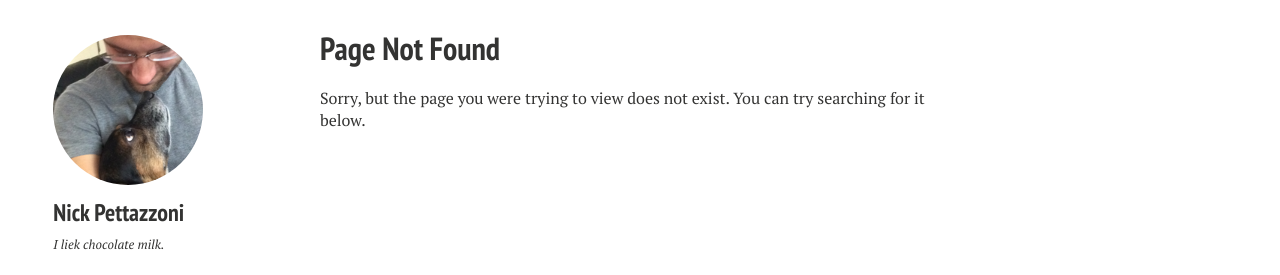
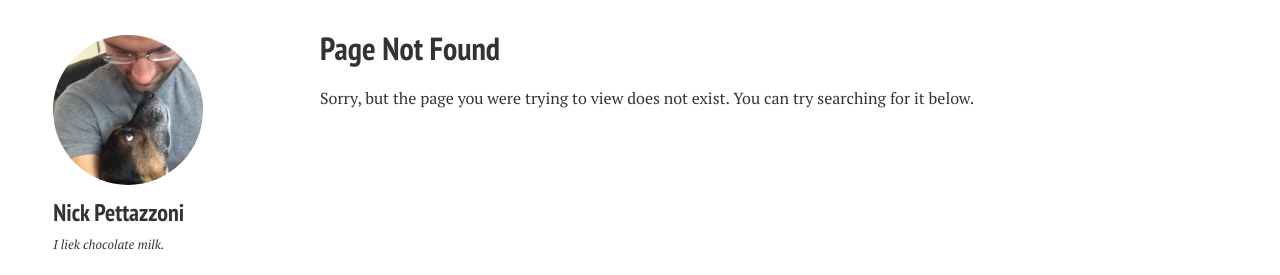
Before and after one commit to pettazz/pettazz.com, a Jekyll site: the page built from 404.md, in a window 1280 px wide. Shown: the part 423-698 px from the top of the page. Built offline with Jekyll 4.4.1, drawn with Linux system fonts in a browser that asks for light colours; nearby versions of some CDN libraries.

Commit message:
why was this so small who did this

```diff
--- a/_sass/page.scss
+++ b/_sass/page.scss
@@ -229,17 +229,17 @@
 	.post,
 	.page {
 		@include container;
-		@include grid(12,10);
+		@include grid(12,8);
 		@include prefix(12,1);
 		@include suffix(12,1);
 		margin-bottom: 2em;
 		@media #{$small} {
-			@include grid(12,6);
+			@include grid(12,8);
 			@include prefix(12,0);
 			@include suffix(12,0);
 		}
 		@media #{$x-large} {
-			@include grid(12,4.5);
+			@include grid(12,8);
 		}
 	}
 }
```
